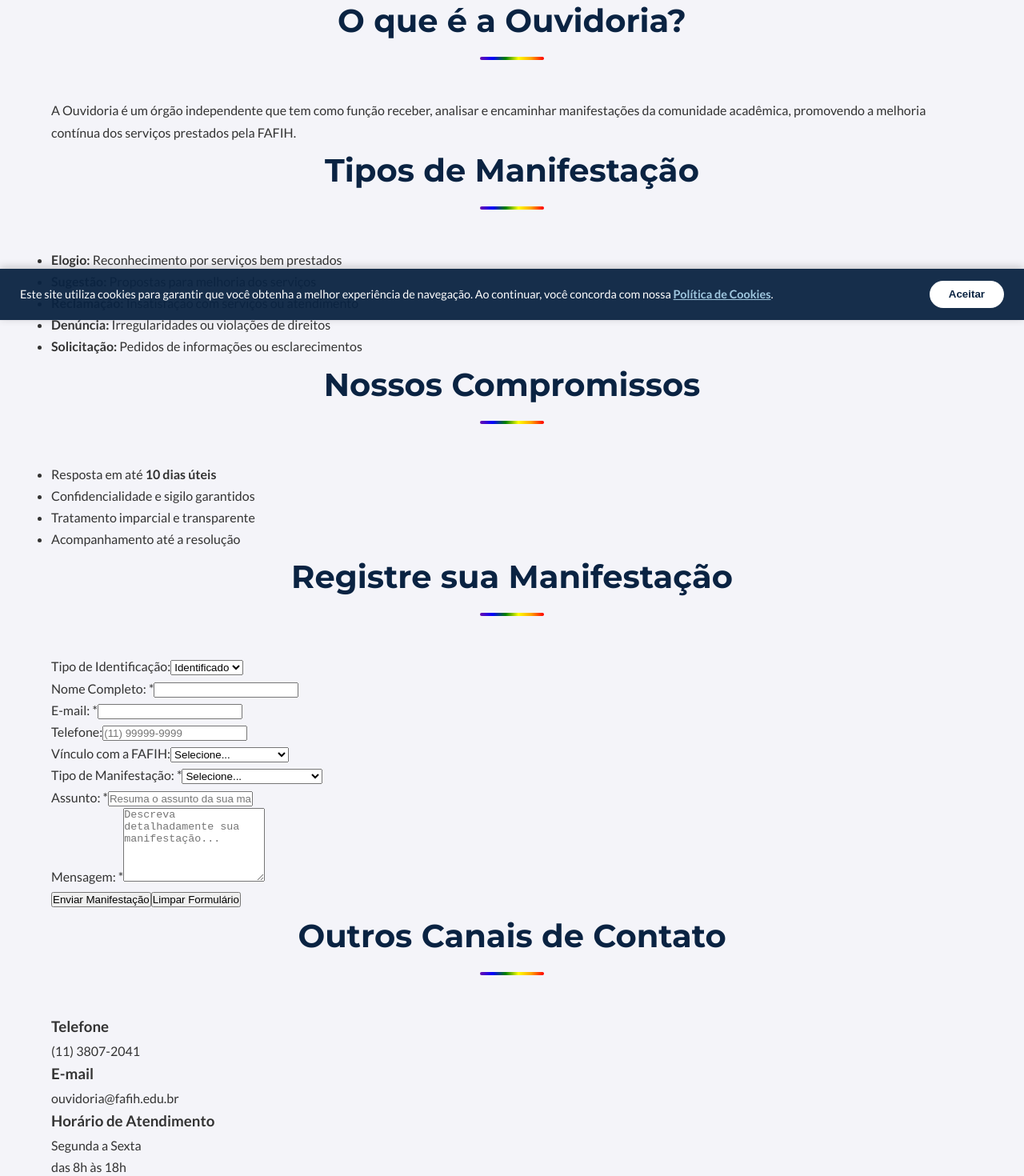
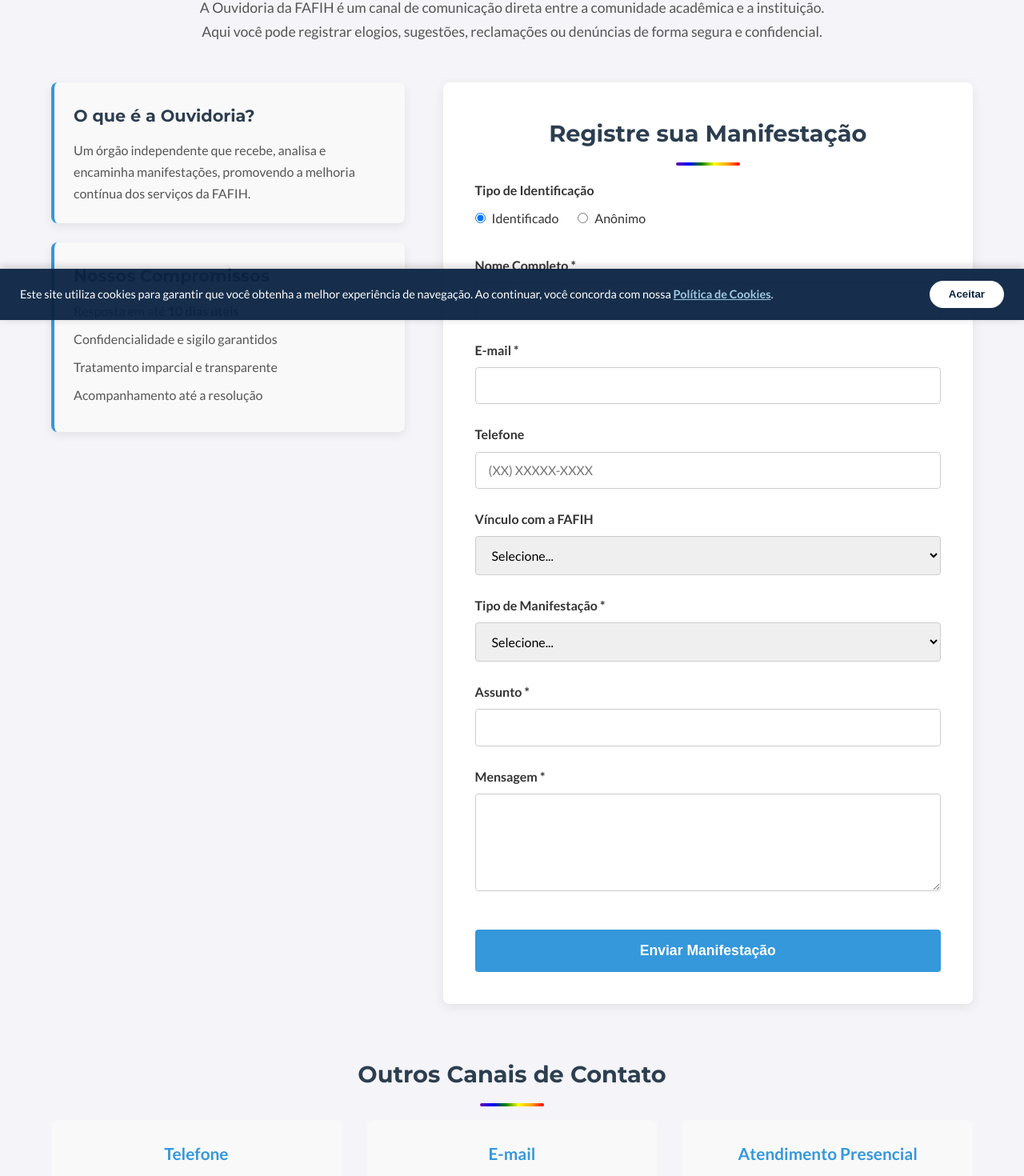
Before and after one commit to sudamar/fafih-completo, a React (Vite) app: page /ouvidoria in a window 1280 px wide. Shown: the part 400-1870 px from the top of the page at 80% size. Built offline with nearby package versions, Linux system fonts and the light colour scheme.

Commit message:
ajustando ouvidoria

```diff
--- /dev/null
+++ b/src/components/ouvidoria/Ouvidoria.css
@@ -0,0 +1,185 @@
+/* Estilos para a página da Ouvidoria */
+
+.ouvidoria-page .page-header {
+  background-color: #2c3e50;
+  padding: 4rem 0;
+  text-align: center;
+}
+
+.ouvidoria-intro {
+  text-align: center;
+  max-width: 800px;
+  margin: 2rem auto 3rem;
+  font-size: 1.1rem;
+  color: #555;
+}
+
+.ouvidoria-grid {
+  display: grid;
+  grid-template-columns: 1fr 1.5fr;
+  gap: 3rem;
+  align-items: start;
+}
+
+.ouvidoria-info-cards .info-card {
+  background-color: #f9f9f9;
+  border-radius: 8px;
+  padding: 1.5rem;
+  margin-bottom: 1.5rem;
+  border-left: 4px solid #3498db;
+}
+
+.ouvidoria-info-cards .info-card h3 {
+  font-size: 1.3rem;
+  margin-bottom: 0.75rem;
+  color: #2c3e50;
+}
+
+.ouvidoria-info-cards .info-card p,
+.ouvidoria-info-cards .info-card ul {
+  color: #555;
+}
+
+.ouvidoria-info-cards .info-card ul {
+  list-style-type: none;
+  padding-left: 0;
+}
+
+.ouvidoria-info-cards .info-card ul li {
+  margin-bottom: 0.5rem;
+}
+
+.ouvidoria-form-container {
+  background-color: #fff;
+  padding: 2.5rem;
+  border-radius: 8px;
+  box-shadow: 0 4px 15px rgba(0, 0, 0, 0.08);
+}
+
+.ouvidoria-form-container h2 {
+  text-align: center;
+  font-size: 1.8rem;
+  margin-bottom: 2rem;
+  color: #2c3e50;
+}
+
+.ouvidoria-form .form-group {
+  margin-bottom: 1.5rem;
+}
+
+.ouvidoria-form .form-group label {
+  display: block;
+  font-weight: 600;
+  margin-bottom: 0.5rem;
+  color: #333;
+}
+
+.ouvidoria-form input[type="text"],
+.ouvidoria-form input[type="email"],
+.ouvidoria-form input[type="tel"],
+.ouvidoria-form select,
+.ouvidoria-form textarea {
+  width: 100%;
+  padding: 0.8rem 1rem;
+  border: 1px solid #ccc;
+  border-radius: 4px;
+  font-size: 1rem;
+  transition: border-color 0.3s;
+}
+
+.ouvidoria-form input:focus,
+.ouvidoria-form select:focus,
+.ouvidoria-form textarea:focus {
+  border-color: #3498db;
+  outline: none;
+}
+
+.ouvidoria-form .radio-group {
+  display: flex;
+  gap: 1.5rem;
+}
+
+.ouvidoria-form .radio-group label {
+  display: flex;
+  align-items: center;
+  gap: 0.5rem;
+  font-weight: normal;
+}
+
+.btn-submit {
+  width: 100%;
+  padding: 1rem;
+  background-color: #3498db;
+  color: white;
+  border: none;
+  border-radius: 4px;
+  font-size: 1.1rem;
+  font-weight: 600;
+  cursor: pointer;
+  transition: background-color 0.3s;
+}
+
+.btn-submit:hover {
+  background-color: #2980b9;
+}
+
+.btn-submit:disabled {
+  background-color: #bdc3c7;
+  cursor: not-allowed;
+}
+
+.success-message {
+  background-color: #e8f5e9;
+  color: #2e7d32;
+  padding: 1rem;
+  border-radius: 4px;
+  text-align: center;
+  margin-bottom: 1.5rem;
+}
+
+.ouvidoria-contato {
+  margin-top: 4rem;
+  text-align: center;
+}
+
+.ouvidoria-contato h2 {
+  font-size: 1.8rem;
+  margin-bottom: 2rem;
+  color: #2c3e50;
+}
+
+.contato-grid {
+  display: grid;
+  grid-template-columns: repeat(3, 1fr);
+  gap: 2rem;
+}
+
+.contato-item {
+  background-color: #f9f9f9;
+  padding: 1.5rem;
+  border-radius: 8px;
+}
+
+.contato-item h3 {
+  font-size: 1.3rem;
+  color: #3498db;
+  margin-bottom: 0.5rem;
+}
+
+.contato-item p {
+  color: #555;
+  font-size: 1.1rem;
+}
+
+/* Responsive */
+@media (max-width: 992px) {
+  .ouvidoria-grid {
+    grid-template-columns: 1fr;
+  }
+}
+
+@media (max-width: 768px) {
+  .contato-grid {
+    grid-template-columns: 1fr;
+  }
+}
--- a/src/components/ouvidoria/OuvidoriaContent.jsx
+++ b/src/components/ouvidoria/OuvidoriaContent.jsx
@@ -1,5 +1,4 @@
 import { useState } from 'react';
-import styles from './OuvidoriaContent.module.css';
 
 const OuvidoriaContent = () => {
   const [formData, setFormData] = useState({
@@ -13,6 +12,9 @@
     identificacao: 'identificado'
   });
 
+  const [isSubmitting, setIsSubmitting] = useState(false);
+  const [submitSuccess, setSubmitSuccess] = useState(false);
+
   const handleInputChange = (e) => {
     const { name, value } = e.target;
     setFormData(prev => ({
@@ -21,41 +23,50 @@
     }));
   };
 
-  const handleSubmit = (e) => {
+  const handleSubmit = async (e) => {
     e.preventDefault();
+    setIsSubmitting(true);
+
+    try {
+      await new Promise(resolve => setTimeout(resolve, 1500));
       console.log('Formulário enviado:', formData);
-    alert('Sua manifestação foi enviada com sucesso! Retornaremos em até 10 dias úteis.');
+      setSubmitSuccess(true);
+      setTimeout(() => {
+        setFormData({
+          nome: '',
+          email: '',
+          telefone: '',
+          vinculo: '',
+          tipoManifestacao: '',
+          assunto: '',
+          mensagem: '',
+          identificacao: 'identificado'
+        });
+        setSubmitSuccess(false);
+      }, 5000);
+    } catch (error) {
+      console.error('Erro ao enviar formulário:', error);
+      alert('Ocorreu um erro ao enviar sua manifestação. Por favor, tente novamente.');
+    } finally {
+      setIsSubmitting(false);
+    }
   };
 
   return (
     <section className="page-section">
       <div className="container">
-        <h1>Ouvidoria FAFIH</h1>
-
-        <div className="conheca-intro">
+        <div className="ouvidoria-intro">
           <p>A Ouvidoria da FAFIH é um canal de comunicação direta entre a comunidade acadêmica e a instituição. Aqui você pode registrar elogios, sugestões, reclamações ou denúncias de forma segura e confidencial.</p>
         </div>
 
-        <div className={styles.ouvidoriaContent}>
-          <div className={styles.ouvidoriaInfo}>
-            <div className={styles.infoCard}>
-              <h2>O que é a Ouvidoria?</h2>
-              <p>A Ouvidoria é um órgão independente que tem como função receber, analisar e encaminhar manifestações da comunidade acadêmica, promovendo a melhoria contínua dos serviços prestados pela FAFIH.</p>
+        <div className="ouvidoria-grid">
+          <div className="ouvidoria-info-cards">
+            <div className="info-card">
+              <h3>O que é a Ouvidoria?</h3>
+              <p>Um órgão independente que recebe, analisa e encaminha manifestações, promovendo a melhoria contínua dos serviços da FAFIH.</p>
             </div>
-
-            <div className={styles.infoCard}>
-              <h2>Tipos de Manifestação</h2>
-              <ul>
-                <li><strong>Elogio:</strong> Reconhecimento por serviços bem prestados</li>
-                <li><strong>Sugestão:</strong> Propostas para melhoria dos serviços</li>
-                <li><strong>Reclamação:</strong> Insatisfação com serviços ou atendimento</li>
-                <li><strong>Denúncia:</strong> Irregularidades ou violações de direitos</li>
-                <li><strong>Solicitação:</strong> Pedidos de informações ou esclarecimentos</li>
-              </ul>
-            </div>
-
-            <div className={styles.infoCard}>
-              <h2>Nossos Compromissos</h2>
+            <div className="info-card">
+              <h3>Nossos Compromissos</h3>
               <ul>
                 <li>Resposta em até <strong>10 dias úteis</strong></li>
                 <li>Confidencialidade e sigilo garantidos</li>
@@ -65,75 +76,39 @@
             </div>
           </div>
 
-          <div className={styles.ouvidoriaForm}>
+          <div className="ouvidoria-form-container">
             <h2>Registre sua Manifestação</h2>
-            <form onSubmit={handleSubmit}>
-              <div className={styles.formRow}>
-                <div className={styles.formGroup}>
-                  <label htmlFor="identificacao">Tipo de Identificação:</label>
-                  <select
-                    id="identificacao"
-                    name="identificacao"
-                    value={formData.identificacao}
-                    onChange={handleInputChange}
-                    required
-                  >
-                    <option value="identificado">Identificado</option>
-                    <option value="anonimo">Anônimo</option>
-                  </select>
+            {submitSuccess && (
+              <div className="success-message">
+                <p>Sua manifestação foi enviada com sucesso! Retornaremos em até 10 dias úteis.</p>
+              </div>
+            )}
+            <form onSubmit={handleSubmit} className="ouvidoria-form">
+              <div className="form-group">
+                <label>Tipo de Identificação</label>
+                <div className="radio-group">
+                  <label><input type="radio" name="identificacao" value="identificado" checked={formData.identificacao === 'identificado'} onChange={handleInputChange} /> Identificado</label>
+                  <label><input type="radio" name="identificacao" value="anonimo" checked={formData.identificacao === 'anonimo'} onChange={handleInputChange} /> Anônimo</label>
                 </div>
               </div>
 
               {formData.identificacao === 'identificado' && (
                 <>
-                  <div className={styles.formRow}>
-                    <div className={styles.formGroup}>
-                      <label htmlFor="nome">Nome Completo: *</label>
-                      <input
-                        type="text"
-                        id="nome"
-                        name="nome"
-                        value={formData.nome}
-                        onChange={handleInputChange}
-                        required
-                      />
+                  <div className="form-group">
+                    <label htmlFor="nome">Nome Completo *</label>
+                    <input type="text" id="nome" name="nome" value={formData.nome} onChange={handleInputChange} required />
                   </div>
+                  <div className="form-group">
+                    <label htmlFor="email">E-mail *</label>
+                    <input type="email" id="email" name="email" value={formData.email} onChange={handleInputChange} required />
                   </div>
-
-                  <div className={styles.formRow}>
-                    <div className={styles.formGroup}>
-                      <label htmlFor="email">E-mail: *</label>
-                      <input
-                        type="email"
-                        id="email"
-                        name="email"
-                        value={formData.email}
-                        onChange={handleInputChange}
-                        required
-                      />
+                  <div className="form-group">
+                    <label htmlFor="telefone">Telefone</label>
+                    <input type="tel" id="telefone" name="telefone" value={formData.telefone} onChange={handleInputChange} placeholder="(XX) XXXXX-XXXX" />
                   </div>
-                    <div className={styles.formGroup}>
-                      <label htmlFor="telefone">Telefone:</label>
-                      <input
-                        type="tel"
-                        id="telefone"
-                        name="telefone"
-                        value={formData.telefone}
-                        onChange={handleInputChange}
-                        placeholder="(11) 99999-9999"
-                      />
-                    </div>
-                  </div>
-
-                  <div className={styles.formRow}>
-                    <div className={styles.formGroup}>
-                      <label htmlFor="vinculo">Vínculo com a FAFIH:</label>
-                      <select
-                        id="vinculo"
-                        name="vinculo"
-                        value={formData.vinculo}
-                        onChange={handleInputChange}
-                      >
+                  <div className="form-group">
+                    <label htmlFor="vinculo">Vínculo com a FAFIH</label>
+                    <select id="vinculo" name="vinculo" value={formData.vinculo} onChange={handleInputChange}>
                       <option value="">Selecione...</option>
                       <option value="aluno">Aluno</option>
                       <option value="professor">Professor</option>
@@ -143,20 +118,12 @@
                       <option value="outro">Outro</option>
                     </select>
                   </div>
-                  </div>
                 </>
               )}
 
-              <div className={styles.formRow}>
-                <div className={styles.formGroup}>
-                  <label htmlFor="tipoManifestacao">Tipo de Manifestação: *</label>
-                  <select
-                    id="tipoManifestacao"
-                    name="tipoManifestacao"
-                    value={formData.tipoManifestacao}
-                    onChange={handleInputChange}
-                    required
-                  >
+              <div className="form-group">
+                <label htmlFor="tipoManifestacao">Tipo de Manifestação *</label>
+                <select id="tipoManifestacao" name="tipoManifestacao" value={formData.tipoManifestacao} onChange={handleInputChange} required>
                   <option value="">Selecione...</option>
                   <option value="elogio">Elogio</option>
                   <option value="sugestao">Sugestão</option>
@@ -165,79 +132,40 @@
                   <option value="solicitacao">Solicitação de Informação</option>
                 </select>
               </div>
+
+              <div className="form-group">
+                <label htmlFor="assunto">Assunto *</label>
+                <input type="text" id="assunto" name="assunto" value={formData.assunto} onChange={handleInputChange} required />
               </div>
 
-              <div className={styles.formRow}>
-                <div className={styles.formGroup}>
-                  <label htmlFor="assunto">Assunto: *</label>
-                  <input
-                    type="text"
-                    id="assunto"
-                    name="assunto"
-                    value={formData.assunto}
-                    onChange={handleInputChange}
-                    placeholder="Resuma o assunto da sua manifestação"
-                    required
-                  />
-                </div>
+              <div className="form-group">
+                <label htmlFor="mensagem">Mensagem *</label>
+                <textarea id="mensagem" name="mensagem" value={formData.mensagem} onChange={handleInputChange} rows="5" required></textarea>
               </div>
 
-              <div className={styles.formRow}>
-                <div className={styles.formGroup}>
-                  <label htmlFor="mensagem">Mensagem: *</label>
-                  <textarea
-                    id="mensagem"
-                    name="mensagem"
-                    value={formData.mensagem}
-                    onChange={handleInputChange}
-                    placeholder="Descreva detalhadamente sua manifestação..."
-                    rows="6"
-                    required
-                  ></textarea>
-                </div>
-              </div>
-
-              <div className={styles.formActions}>
-                <button type="submit" className={styles.btnSubmit}>
-                  Enviar Manifestação
+              <button type="submit" className="btn-submit" disabled={isSubmitting}>
+                {isSubmitting ? 'Enviando...' : 'Enviar Manifestação'}
               </button>
-                <button type="button" className={styles.btnReset} onClick={() => setFormData({
-                  nome: '',
-                  email: '',
-                  telefone: '',
-                  vinculo: '',
-                  tipoManifestacao: '',
-                  assunto: '',
-                  mensagem: '',
-                  identificacao: 'identificado'
-                })}>
-                  Limpar Formulário
-                </button>
-              </div>
             </form>
           </div>
         </div>
 
-        <div className={styles.ouvidoriaContact}>
+        <div className="ouvidoria-contato">
           <h2>Outros Canais de Contato</h2>
-          <div className={styles.contactGrid}>
-            <div className={styles.contactItem}>
+          <div className="contato-grid">
+            <div className="contato-item">
               <h3>Telefone</h3>
               <p>(11) 3807-2041</p>
             </div>
-            <div className={styles.contactItem}>
+            <div className="contato-item">
               <h3>E-mail</h3>
               <p>ouvidoria@fafih.edu.br</p>
             </div>
-            <div className={styles.contactItem}>
-              <h3>Horário de Atendimento</h3>
-              <p>Segunda a Sexta<br/>das 8h às 18h</p>
+            <div className="contato-item">
+              <h3>Atendimento Presencial</h3>
+              <p>Segunda a Sexta, das 8h às 18h</p>
             </div>
           </div>
-        </div>
-
-        <div className="page-actions">
-          <a href="/" className="btn-page-action btn-secondary">Voltar</a>
         </div>
       </div>
     </section>
--- a/src/components/shared/Header.jsx
+++ b/src/components/shared/Header.jsx
@@ -48,6 +48,7 @@
       <div className={`header-group-right ${isMenuOpen ? 'nav-active' : ''}`}>
         <nav>
           <ul>
+            <li><Link to="/">Início</Link></li>
             <li className={openDropdown === 'institucional' ? 'open' : ''}>
               <a href="#conheca-fafih" onClick={() => toggleDropdown('institucional')}>Institucional</a>
               <ul className="dropdown-menu">
@@ -80,7 +81,7 @@
             <li className={openDropdown === 'contato' ? 'open' : ''}>
               <a href="#contato" onClick={() => toggleDropdown('contato')}>Contato</a>
               <ul className="dropdown-menu">
-                <li><a href="#" className="ouvidoria-trigger">Ouvidoria</a></li>
+                <li><Link to="/ouvidoria">Ouvidoria</Link></li>
                 <li><Link to="/perguntas-frequentes">Perguntas Frequentes</Link></li>
               </ul>
             </li>
--- a/src/pages/OuvidoriaPage.jsx
+++ b/src/pages/OuvidoriaPage.jsx
@@ -1,8 +1,18 @@
+import React from 'react';
 import OuvidoriaContent from '../components/ouvidoria/OuvidoriaContent';
+import '../components/ouvidoria/Ouvidoria.css';
 
 const OuvidoriaPage = () => {
   return (
-    <main>
+    <main className="ouvidoria-page">
+      <div className="page-header">
+        <div className="container">
+          <h1 className="text-4xl font-bold text-white">Ouvidoria FAFIH</h1>
+          <p className="page-subtitle text-white">
+            Um canal direto de comunicação entre você e nossa instituição.
+          </p>
+        </div>
+      </div>
       <OuvidoriaContent />
     </main>
   );
```
Also changed, not shown: src/components/ouvidoria/OuvidoriaContent.module.css (deleted, +0 -226 lines). Lines whose indentation alone changed are shown as unchanged.
